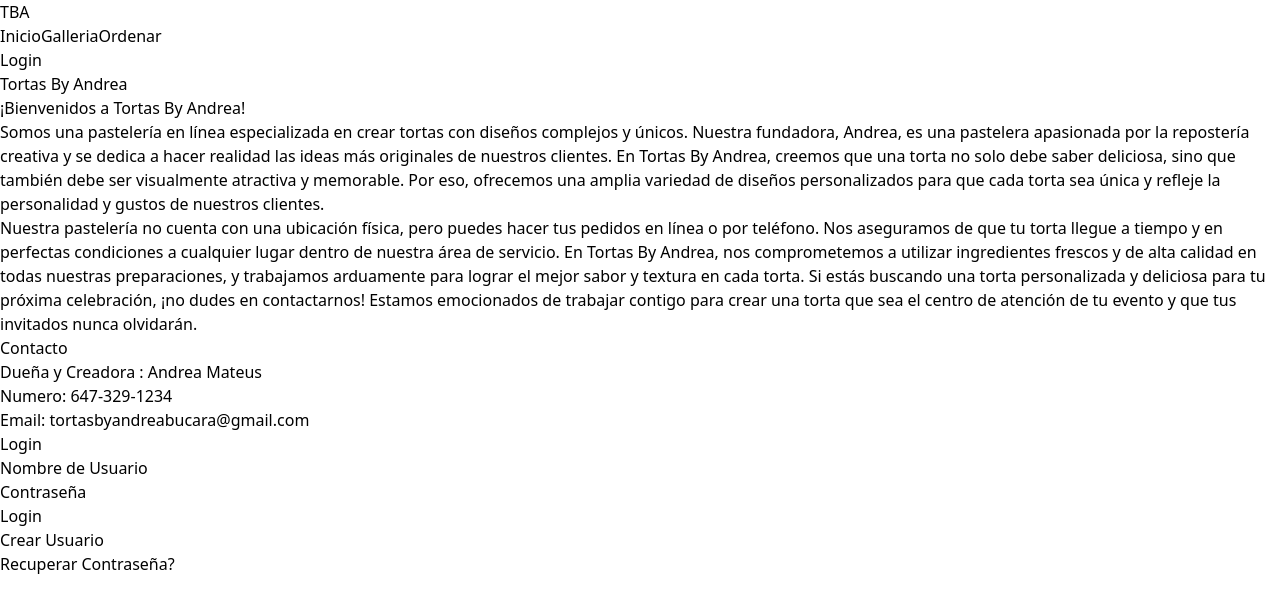
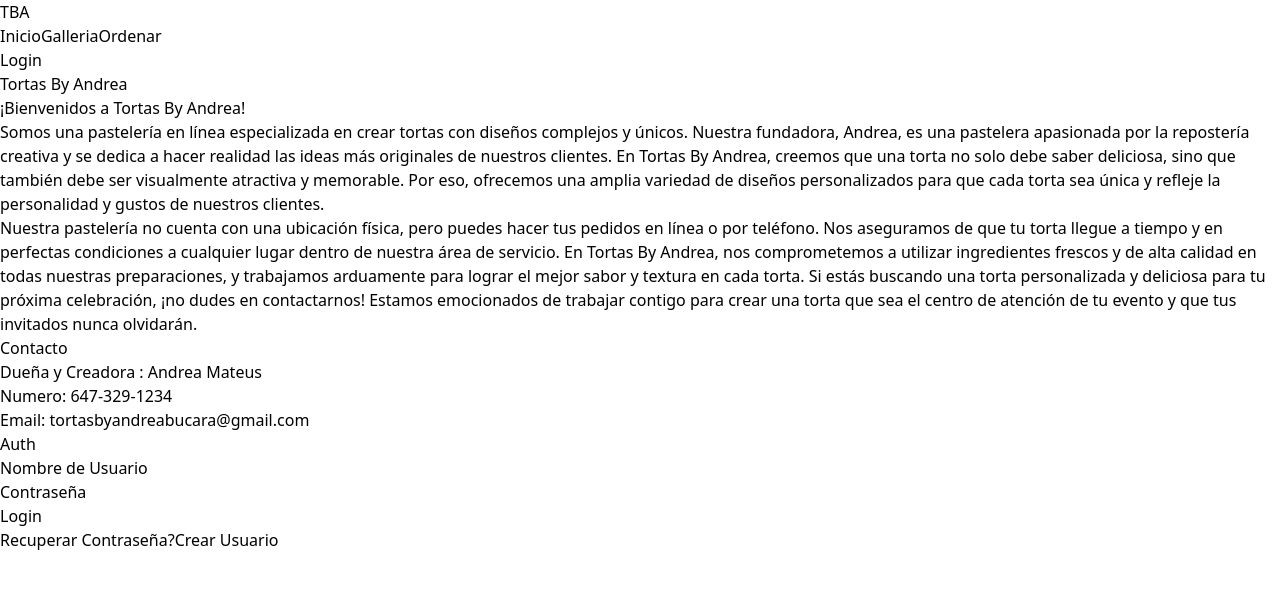
Before and after one commit to nicoMP/TortasByAndrea, a React (Vite) app in the folder Client/: page / in a window 1280 px wide. Both pictures are taken after a click on the button "Login". Shown: the top 612 px of the page. Built offline with nearby package versions, Linux system fonts and the light colour scheme.

Commit message:
Added Forms

```diff
--- a/Client/src/App.tsx
+++ b/Client/src/App.tsx
@@ -3,8 +3,9 @@ import { Route, Routes, Link } from "react-router-dom";
 import Home from "./Pages/Home";
 import Order from "./Pages/Order";
 import Imagenes from "./Pages/Imagenes";
-import Login from "./Pages/Login"
+import Login from "./Pages/Auth"
 import { useState } from "react";
+import AddUser from "./Pages/AddUser";
 
 function App() {
   const [loginModal,setLoginVis] = useState(false);
@@ -27,9 +28,10 @@ function App() {
       </div>
       <div className="bg-zinc-300 h-screen w-screen absolute overflow-scroll">
         <Routes>
-          <Route path ="/" element={<Home/>}></Route>
-          <Route path ="/ordenar" element={<Order/>}></Route>
-          <Route path ="/galleria" element={<Imagenes/>}></Route>
+          <Route path ="/" element={<Home/>}/>
+          <Route path ="/ordenar" element={<Order/>}/>
+          <Route path ="/galleria" element={<Imagenes/>}/>
+          <Route path = "/agregar-usuario" element ={<AddUser/>}/>
         </Routes>
         {loginModal && <Login closeLogin={()=>setLoginVis(false)}/>}
       </div>
--- /dev/null
+++ b/Client/src/Components/UserManagement/LoginForm.tsx
@@ -0,0 +1,35 @@
+import { useState, ChangeEvent, FormEvent } from "react";
+import { LoginAPI } from "../../Functions/LoginFunction";
+
+interface LoginForm{
+    onClose:(e:any)=>void
+  }
+  export default function LoginForm({onClose}:LoginForm){
+    const [formData, setFormData] = useState({
+      username: '',
+      password: ''
+    })
+
+    const onChange = (e: ChangeEvent<HTMLInputElement>) =>{
+      e.preventDefault();
+      setFormData({ ...formData, [e.target.name]: e.target.value });
+    }
+    const onSubmit = (e: FormEvent<HTMLFormElement>) => {
+      e.preventDefault();
+      LoginAPI(formData);
+    }
+    const { username, password } = formData;
+    return(
+      <form onSubmit={e => onSubmit(e)} className="px-4 w-full mb-2">
+        <div className="mb-1">
+          <label htmlFor="">Nombre de Usuario</label>
+          <input type="text" name="username" className="border border-black rounded-md p-1 text-sm w-full" value={username} onChange={e => onChange(e)} />
+        </div>
+        <div className="mb-4">
+          <label htmlFor="">Contraseña</label>
+          <input type="password" name="password" className="border border-black rounded-md p-1 text-sm w-full" value={password} onChange={e => onChange(e)} />
+        </div>
+        <button type='submit' className="text-white bg-pink-400 hover:bg-pink-300  active:bg-pink-200 p-2 w-full rounded-md">Login</button>
+      </form>
+    )
+  }
--- /dev/null
+++ b/Client/src/Pages/AddUser.tsx
@@ -0,0 +1,7 @@
+export default function AddUser(){
+    return(
+    <div className="bg-white w-screen h-screen">
+
+    </div>
+        )
+}
--- /dev/null
+++ b/Client/src/Pages/Auth.tsx
@@ -0,0 +1,37 @@
+import { useState } from 'react';
+
+import { Link } from 'react-router-dom';
+import LoginForm from '../Components/UserManagement/LoginForm';
+interface Auth {
+  closeLogin:()=>void
+}
+export default function Auth({closeLogin}:Auth) {
+  const [formState, setFormState] = useState<number>(0)
+
+  const handleOnClose = (e: React.MouseEvent<HTMLUnknownElement, MouseEvent>) => {
+    const target = e.target;
+    if (target instanceof HTMLDivElement && target.id === "blur-auth") {
+      closeLogin();
+    }
+  };
+
+  return (
+    <div
+      id="blur-auth"
+      onClick={(e) => {handleOnClose(e)}}
+      className={
+        " fixed inset-0 flex justify-center pt-12 md:pt-72 overflow-auto overscroll-contain items-top bg-black bg-opacity-30 backdrop-blur-sm "
+      }
+    >
+      <div className=" flex items-top justify-center  h-72 w-96 mx-auto px-2 overflow-auto">
+        <div className="bg-white rounded-lg shadow-lg  w-full  flex flex-col items-center">
+          <h1 className="text-center text-pink-500 text-4xl font-bold mt-3 mb-2 px-4">Auth</h1>
+          {formState===0 && <LoginForm onClose={closeLogin}/>}
+          <Link onClick={() => {setFormState(0)}} to = "/" className="text-violet-800 text-xs underline">Recuperar Contraseña?</Link>
+          <Link onClick={(e) => {setFormState(1)}} to = "/agregar-usuario" className="text-violet-800 text-xs underline">Crear Usuario</Link>
+        </div>
+      </div>
+    </div>
+
+  )
+}
--- a/Client/src/Pages/Home.tsx
+++ b/Client/src/Pages/Home.tsx
@@ -1,4 +1,4 @@
-import Login from "./Login";
+import Login from "./Auth";
 
 export default function Home(){
     return(
--- a/Client/src/Pages/Login.tsx
+++ /dev/null
@@ -1,59 +0,0 @@
-import { ChangeEvent, FormEvent, useState } from 'react';
-import {LoginAPI} from '../Functions/login';
-interface Login{
-  closeLogin: VoidFunction
-}
-export default function Login({closeLogin}:Login) {
-
-  const [formData, setFormData] = useState({
-    username: '',
-    password: ''
-  })
-
-  const { username, password } = formData;
-
-  const onChange = (e: ChangeEvent<HTMLInputElement>) =>{
-      e.preventDefault();
-      setFormData({ ...formData, [e.target.name]: e.target.value });
-    }
-  const onSubmit = (e: FormEvent<HTMLFormElement>) => {
-    e.preventDefault();
-    LoginAPI(formData);
-  }
-  const handleOnClose = (e: React.MouseEvent<HTMLUnknownElement, MouseEvent>) => {
-    const target = e.target;
-    if (target instanceof HTMLDivElement && target.id === "loginblur") {
-      closeLogin();
-    }
-  };
-
-  return (
-    <div
-      id="loginblur"
-      onClick={(e) => {handleOnClose(e)}}
-      className={
-        " fixed inset-0 flex justify-center pt-12 md:pt-72 overflow-auto overscroll-contain items-top bg-black bg-opacity-30 backdrop-blur-sm "
-      }
-    >
-      <div className=" flex items-top justify-center  h-72 w-96 mx-auto px-2 overflow-auto">
-        <div className="bg-white rounded-lg shadow-lg  w-full  flex flex-col items-center">
-          <h1 className="text-center text-pink-500 text-4xl font-bold mt-3 mb-2 px-4">Login</h1>
-          <form onSubmit={e => onSubmit(e)} className="px-4 w-full mb-2">
-            <div className="mb-1">
-              <label htmlFor="">Nombre de Usuario</label>
-              <input type="text" name="username" className="border border-black rounded-md p-1 text-sm w-full" value={username} onChange={e => onChange(e)} />
-            </div>
-            <div className="mb-4">
-              <label htmlFor="">Contraseña</label>
-              <input type="password" name="password" className="border border-black rounded-md p-1 text-sm w-full" value={password} onChange={e => onChange(e)} />
-            </div>
-            <button type='submit' className="text-white bg-pink-400 hover:bg-pink-300  active:bg-pink-200 p-2 w-full rounded-md">Login</button>
-          </form>
-          <div className="text-violet-800 text-xs underline">Crear Usuario</div>
-          <div className="text-violet-800 text-xs underline">Recuperar Contraseña?</div>
-        </div>
-      </div>
-    </div>
-
-  )
-}
```
Also changed, not shown: Client/src/Components/UserManagement/RegisterForm.tsx (added), Client/src/Functions/LoginFunction.tsx (renamed from Client/src/Functions/Login.tsx), 1 other file (tests, documents, lock files or other folders).
